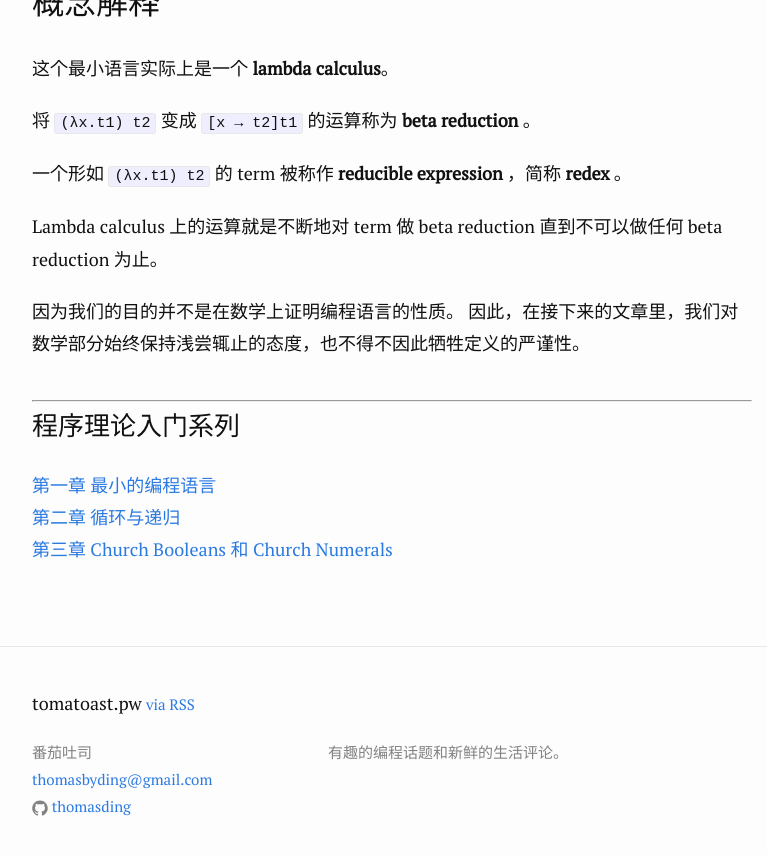
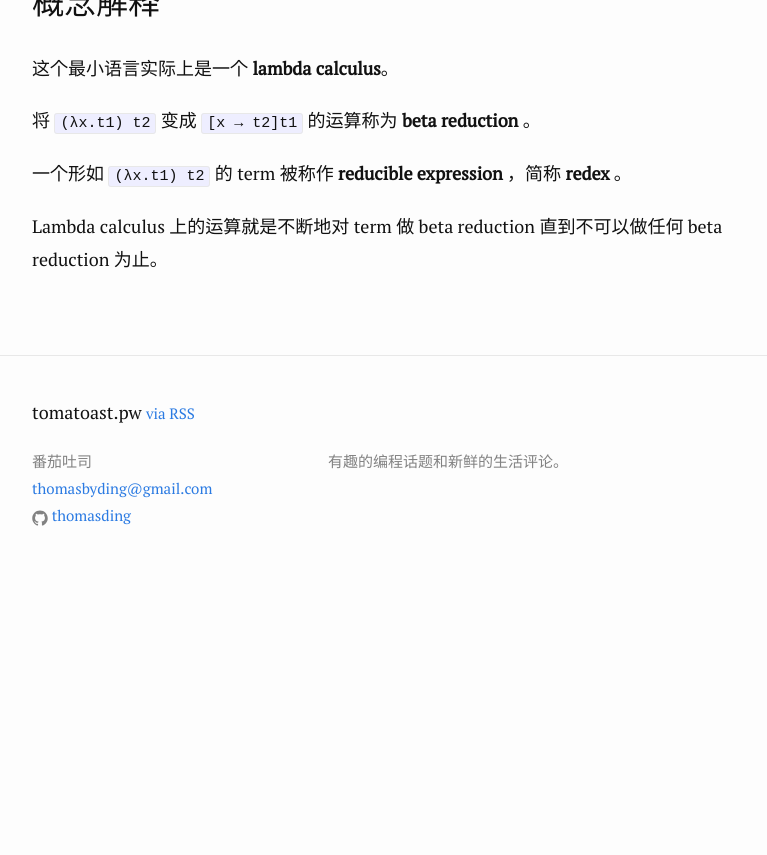
Before and after one commit to thomasding/blog, a Jekyll site: the page built from _posts/2017-08-16-the-most-simple-language.md, in a window 1280 px wide and 900 px high, scrolled down 3365 px. Shown: the top 855 px of the window, without its empty margins (248-1015 px from the left). Built offline with Jekyll 4.4.1, drawn with Linux system fonts in a browser that asks for light colours; comment, search, counter and statistics services are not loaded; after the commit the page ends 3974 px from its top, so only the background shows below that.

Commit message:
Remove the series

```diff
--- a/_includes/plt.html
+++ /dev/null
@@ -1,7 +0,0 @@
-<h3>程序理论入门系列</h3>
-
-<ol class="post-compact-list">
-    <li><a class="post-archive-link" href="{% post_url 2017-08-16-the-most-simple-language %}">第一章 最小的编程语言</a></li>
-    <li><a class="post-archive-link" href="{% post_url 2017-08-17-loop-and-recursion %}">第二章 循环与递归</a></li>
-    <li><a class="post-archive-link" href="{% post_url 2017-08-25-church-booleans-and-church-numerals %}">第三章 Church Booleans 和 Church Numerals</a></li>
-</ol>
--- a/_posts/2017-08-16-the-most-simple-language.md
+++ b/_posts/2017-08-16-the-most-simple-language.md
@@ -121,10 +121,3 @@ if ((λa.λb. a * b) 2 3) > 0 then 1 else 2
 一个形如 `(λx.t1) t2` 的 term 被称作 **reducible expression** ，简称 **redex** 。
 
 Lambda calculus 上的运算就是不断地对 term 做 beta reduction 直到不可以做任何 beta reduction 为止。
-
-因为我们的目的并不是在数学上证明编程语言的性质。
-因此，在接下来的文章里，我们对数学部分始终保持浅尝辄止的态度，也不得不因此牺牲定义的严谨性。
-
-<hr class="startline">
-
-{% include plt.html %}
```
Also changed, not shown: _posts/2017-08-17-loop-and-recursion.md (+0 -4 lines), _posts/2017-08-25-church-booleans-and-church-numerals.md (+0 -4 lines).
